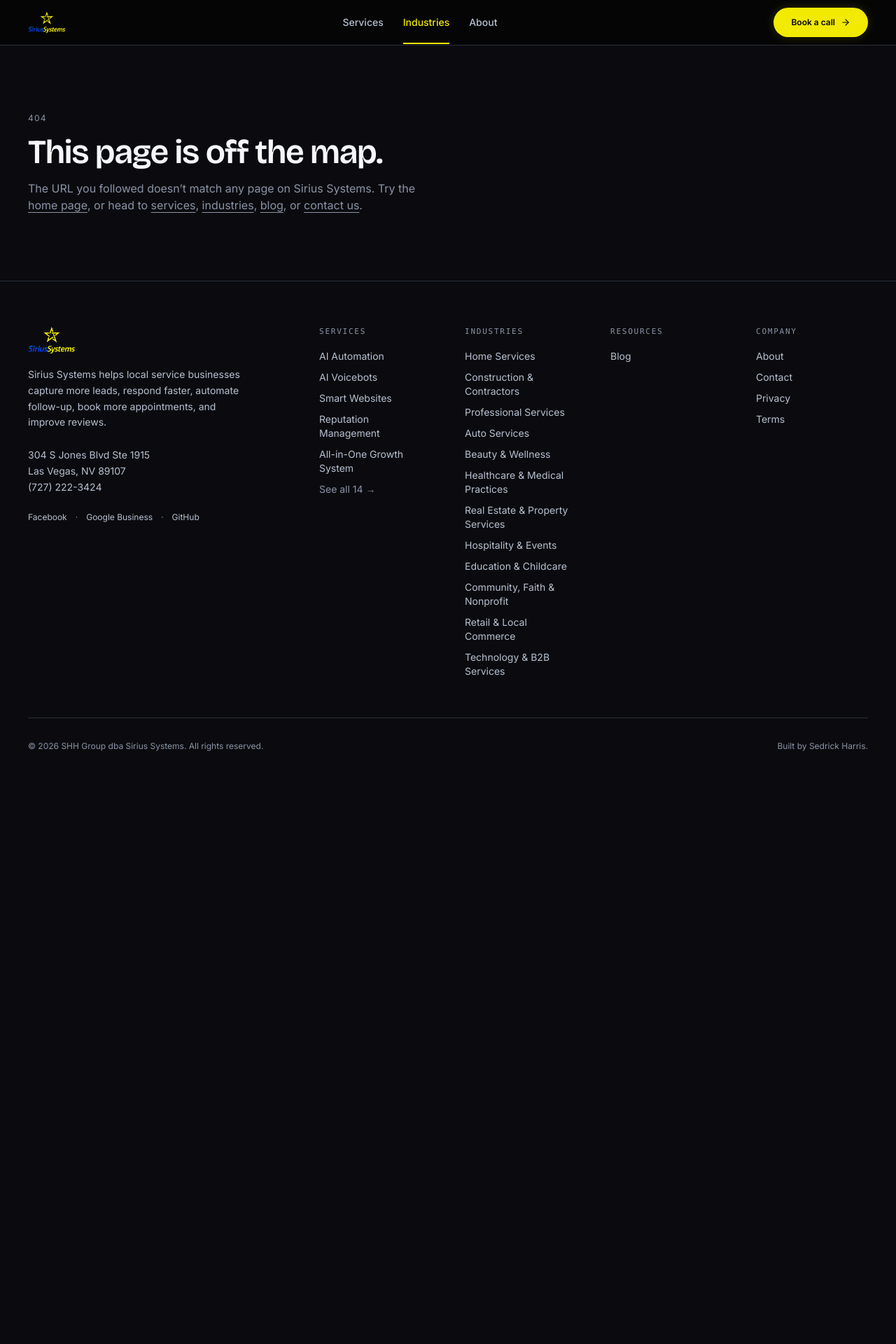
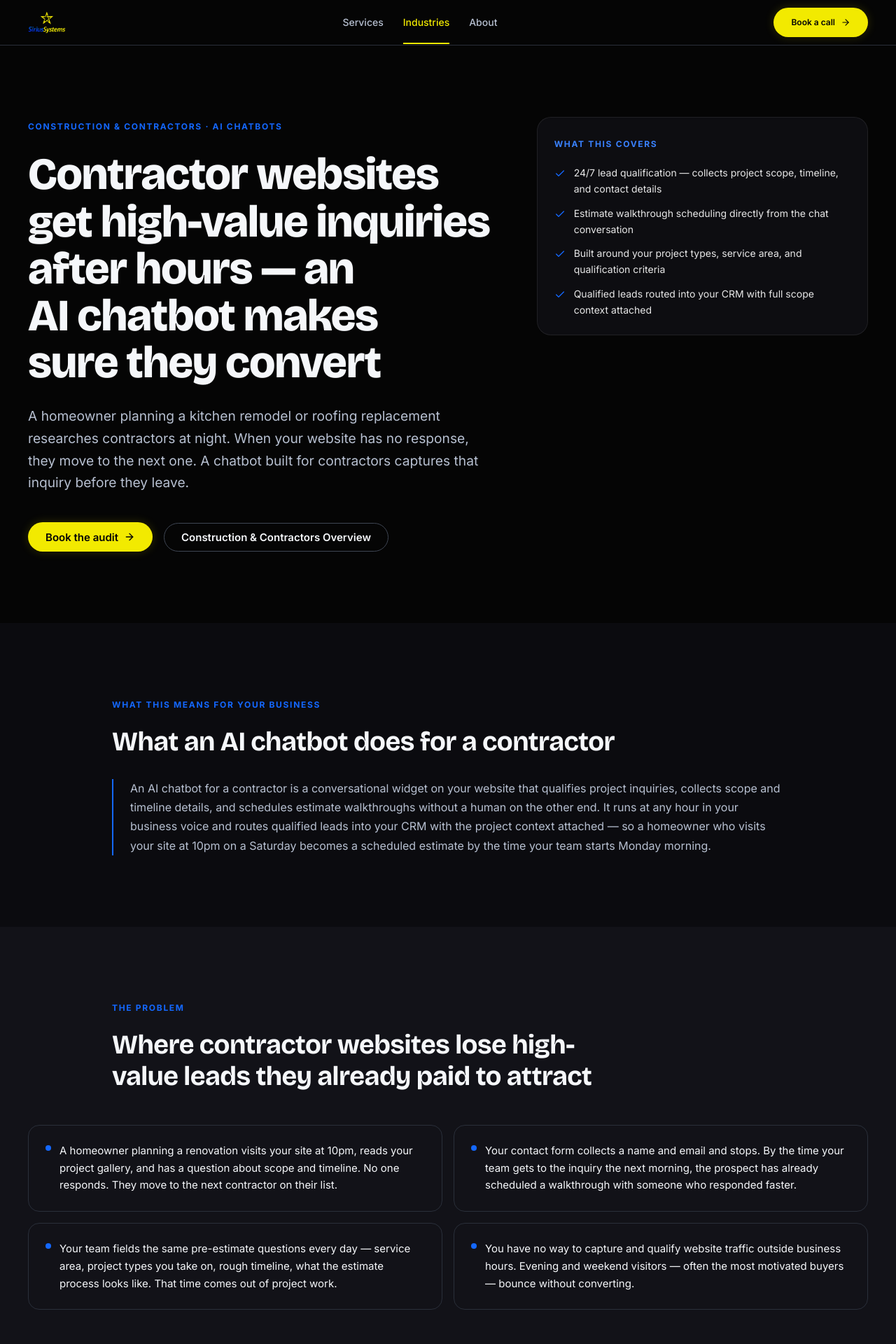
Before and after one commit to SedrickHarris/sirius-systems-site, a Next.js app: page /industries/construction-contractors/ai-chatbots in a window 1280 px wide. Before the commit this address had no page. Shown: the top 1920 px of the page at 70% size. Before the commit the page ends 1138 px from the top, so only its background shows below. Built offline with nearby package versions, Linux system fonts and the light colour scheme.

Commit message:
feat: /industries/construction-contractors/ai-chatbots intersection page

```diff
--- /dev/null
+++ b/app/industries/construction-contractors/ai-chatbots/page.tsx
@@ -0,0 +1,157 @@
+import type { Metadata } from 'next'
+import {
+  IntersectionPageTemplate,
+  type IntersectionPageData,
+} from '@/components/site/IntersectionPageTemplate'
+import { JsonLdScript } from '@/components/site/JsonLdScript'
+import { webPage, breadcrumbList, serviceSchema, faqPage } from '@/lib/schema'
+
+const DATA: IntersectionPageData = {
+  hubSlug:     'construction-contractors',
+  serviceSlug: 'ai-chatbots',
+  hubName:     'Construction & Contractors',
+  serviceName: 'AI Chatbots',
+
+  metaTitle:       'AI Chatbots for Contractors and Construction Companies',
+  metaDescription: 'Contractor websites lose high-value leads after hours. An AI chatbot qualifies project inquiries, collects scope details, and schedules estimate walkthroughs.',
+
+  eyebrow: 'Construction & Contractors · AI Chatbots',
+
+  headline:
+    'Contractor websites get high-value inquiries after hours — an AI chatbot makes sure they convert',
+
+  subheadline:
+    'A homeowner planning a kitchen remodel or roofing replacement researches contractors at night. When your website has no response, they move to the next one. A chatbot built for contractors captures that inquiry before they leave.',
+
+  heroHighlights: [
+    '24/7 lead qualification — collects project scope, timeline, and contact details',
+    'Estimate walkthrough scheduling directly from the chat conversation',
+    'Built around your project types, service area, and qualification criteria',
+    'Qualified leads routed into your CRM with full scope context attached',
+  ],
+
+  definitionHeadline:
+    'What an AI chatbot does for a contractor',
+
+  definition:
+    'An AI chatbot for a contractor is a conversational widget on your website that qualifies project inquiries, collects scope and timeline details, and schedules estimate walkthroughs without a human on the other end. It runs at any hour in your business voice and routes qualified leads into your CRM with the project context attached — so a homeowner who visits your site at 10pm on a Saturday becomes a scheduled estimate by the time your team starts Monday morning.',
+
+  problemHeadline:
+    'Where contractor websites lose high-value leads they already paid to attract',
+
+  problems: [
+    'A homeowner planning a renovation visits your site at 10pm, reads your project gallery, and has a question about scope and timeline. No one responds. They move to the next contractor on their list.',
+    'Your contact form collects a name and email and stops. By the time your team gets to the inquiry the next morning, the prospect has already scheduled a walkthrough with someone who responded faster.',
+    'Your team fields the same pre-estimate questions every day — service area, project types you take on, rough timeline, what the estimate process looks like. That time comes out of project work.',
+    'You have no way to capture and qualify website traffic outside business hours. Evening and weekend visitors — often the most motivated buyers — bounce without converting.',
+  ],
+
+  howItWorksHeadline: 'How an AI chatbot works for contractors',
+
+  steps: [
+    {
+      label: 'Build the knowledge base from your real inquiries',
+      body:  'We start with the questions your business actually receives — by phone, form, and referral. The chatbot is trained on those real inputs: the project types you take on, your service area, your timeline, and what the estimate process looks like. It handles those questions accurately from day one.',
+    },
+    {
+      label: 'Configure qualification for your project types',
+      body:  'We set the qualification questions based on what your team needs before accepting an estimate. For a general contractor, that might include project type, approximate scope, timeline, and whether the prospect is the decision-maker. The flow is configured around your specific trade and project mix.',
+    },
+    {
+      label: 'Connect to your estimate calendar and CRM',
+      body:  'When a prospect qualifies, the chatbot schedules the estimate walkthrough directly into your calendar and routes the lead into your CRM with the full scope context captured. No manual handoff. No leads sitting in a separate chat inbox.',
+    },
+    {
+      label: 'Monitor conversations and sharpen the qualification flow',
+      body:  'We review early interactions to find gaps — project types the initial build handled imprecisely, edge cases that need better routing. The chatbot gets more accurate as real conversations surface what prospects actually ask.',
+    },
+  ],
+
+  featuresHeadline: 'What the chatbot covers',
+
+  features: [
+    '24/7 availability: responds to project inquiries at any hour',
+    'Project-specific qualification: collects scope, timeline, and decision-maker details',
+    'Estimate scheduling: books walkthroughs from live calendar availability in chat',
+    'CRM integration: qualified leads enter your pipeline with scope context attached',
+    'Service area filtering: routes out-of-area inquiries without wasting team time',
+    'Follow-up trigger: confirmed estimate appointments fire the right CRM sequence',
+    'Escalation handling: routes urgent or complex inquiries to a human immediately',
+    'Conversation logging: every chat captured so nothing requires manual transcription',
+  ],
+
+  relatedServiceSlugs: [
+    'ai-voicebots',
+    'appointment-booking-automation',
+    'lead-generation-automation',
+    'all-in-one-business-growth-system',
+  ],
+
+  faqs: [
+    {
+      q: 'What does an AI chatbot do for a contractor or construction company?',
+      a: 'It qualifies project inquiries, collects scope and timeline details, and schedules estimate walkthroughs without a human on the other end. It runs at any hour and routes qualified leads into your CRM with the project context attached — so a prospect who visits your site after hours becomes a scheduled estimate before your team starts the next morning.',
+    },
+    {
+      q: 'How does a chatbot qualify project leads for a contractor?',
+      a: 'The qualification flow is configured around what your team needs before accepting an estimate — typically project type, approximate scope, timeline, service area, and whether the prospect is the decision-maker. The chatbot asks those questions in a natural conversation and routes the lead with that context attached, so your team is not starting from scratch when they follow up.',
+    },
+    {
+      q: 'Can a chatbot schedule estimate walkthroughs for contractors?',
+      a: 'Yes, when connected to your calendar. The chatbot pulls your live availability and lets the prospect select a slot during the conversation. Once confirmed, the walkthrough lands in your calendar and CRM with the project details captured. Your team receives a notification with everything they need before the site visit.',
+    },
+    {
+      q: 'How does a contractor chatbot handle out-of-area inquiries?',
+      a: 'The chatbot is configured with your service area during setup. When a prospect provides an address or location outside that area, the chatbot handles the response professionally — explaining your coverage and, optionally, pointing them to a referral or alternative. This filters out-of-area inquiries before they reach your team rather than after.',
+    },
+    {
+      q: 'How does an AI chatbot connect to the rest of the contractor growth system?',
+      a: 'The chatbot is the website lead capture layer. It feeds qualified project inquiries into the same CRM and booking flow that handles leads from every other source — referrals, paid ads, GBP. A prospect who chats through their project scope and schedules an estimate gets the same confirmation sequence and follow-up as a lead who came in by phone. The channel is different — the system they enter is the same.',
+    },
+  ],
+
+  ctaHeadline:     'See what your contractor website should be capturing after hours',
+  ctaBody:         'We review your current website lead flow, identify where evening and weekend project inquiries are dropping off, and show you what a chatbot configured for your trade would look like.',
+  ctaPrimaryLabel: 'Book the audit',
+}
+
+export const metadata: Metadata = {
+  title:       DATA.metaTitle,
+  description: DATA.metaDescription,
+  alternates: { canonical: '/industries/construction-contractors/ai-chatbots' },
+  openGraph: {
+    title:       DATA.metaTitle,
+    description: DATA.metaDescription,
+    url:         '/industries/construction-contractors/ai-chatbots',
+    images: [{ url: '/og/default.webp', alt: DATA.metaTitle }],
+  },
+}
+
+export default function ConstructionContractorsAiChatbotsPage() {
+  return (
+    <>
+      <JsonLdScript
+        data={[
+          webPage({
+            url:         '/industries/construction-contractors/ai-chatbots',
+            name:        DATA.metaTitle,
+            description: DATA.metaDescription,
+          }),
+          breadcrumbList([
+            { name: 'Home',                       url: '/' },
+            { name: 'Industries',                 url: '/industries' },
+            { name: 'Construction & Contractors', url: '/industries/construction-contractors' },
+            { name: 'AI Chatbots',                url: '/industries/construction-contractors/ai-chatbots' },
+          ]),
+          serviceSchema({
+            slug:        'industries/construction-contractors/ai-chatbots',
+            name:        'AI Chatbots',
+            description: DATA.metaDescription,
+          }),
+          faqPage(DATA.faqs),
+        ]}
+      />
+      <IntersectionPageTemplate {...DATA} />
+    </>
+  )
+}
```
Also changed, not shown: 1 other file (tests, documents, lock files or other folders).
